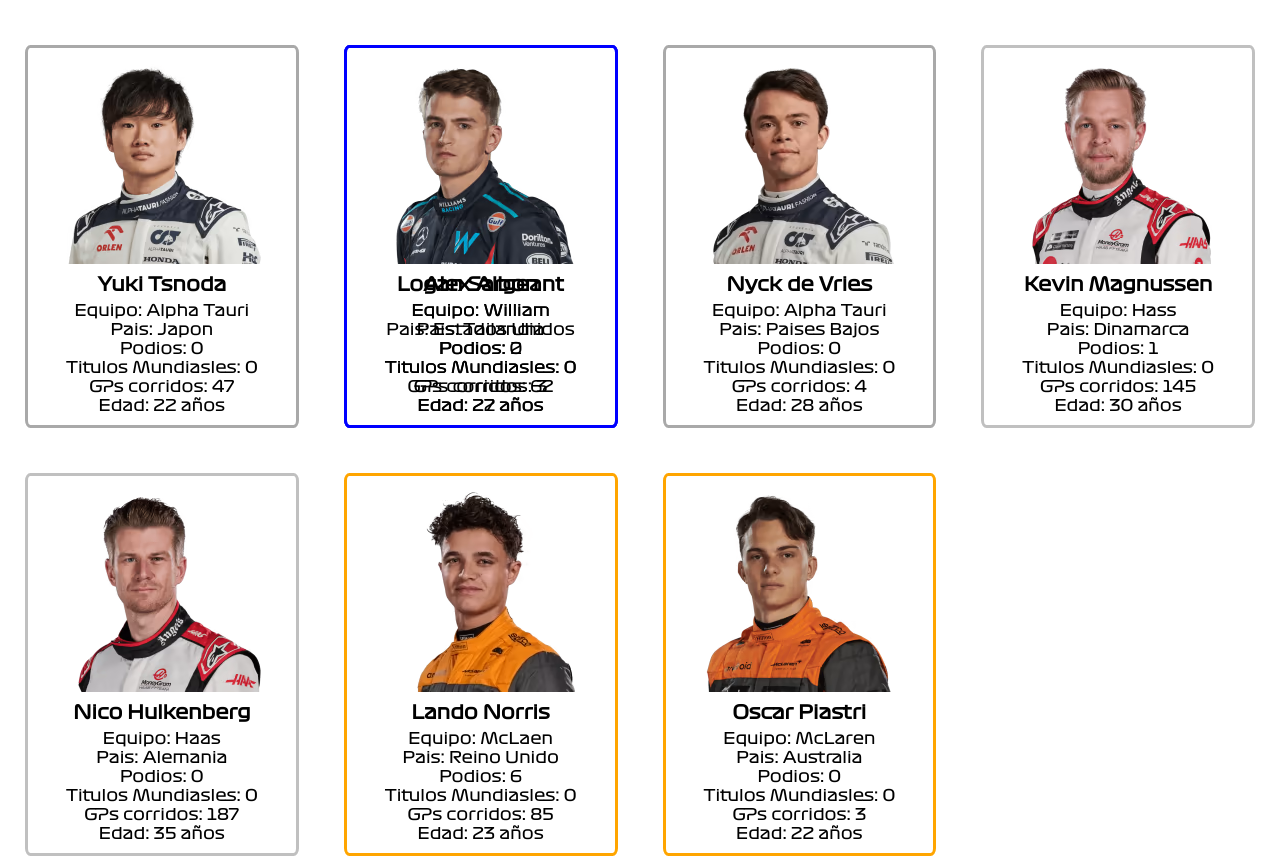
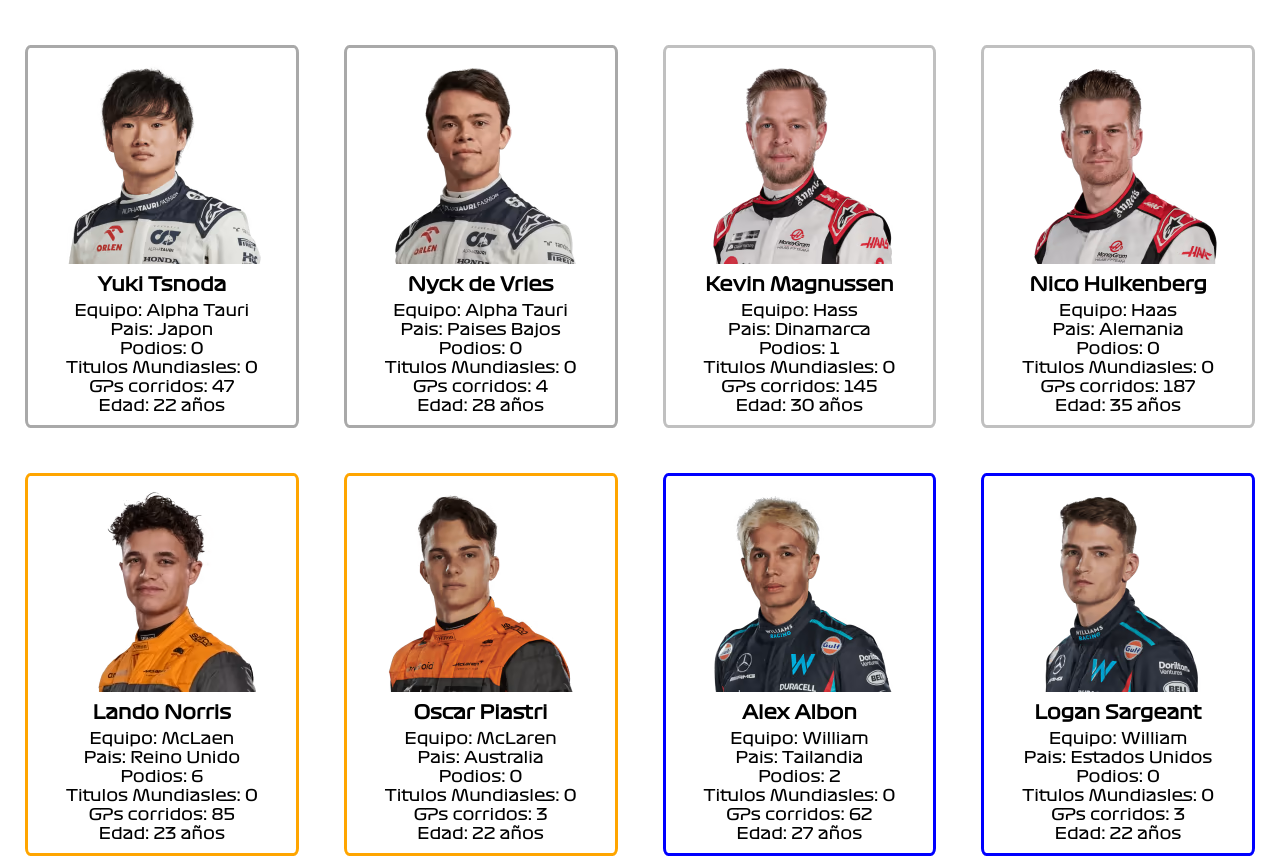
Before and after one commit to MateoGr0/Proyecto-CoderHouse, a plain HTML site: page pages/pilotos.html in a window 1280 px wide. Shown: the part 1400-2259 px from the top of the page. Drawn offline with Linux system fonts and the light colour scheme.

Commit message:
Solucion de probleam en sesccion pilotos(problema william)

```diff
--- a/css/styles.css
+++ b/css/styles.css
@@ -501,7 +501,7 @@ section h2{
         }
 
 
-    .william{
+    .williams{
         grid-row: 4;
         grid-column: 2;
     }
```
Also changed, not shown: pages/escuderia.html (+1 -1 lines).
